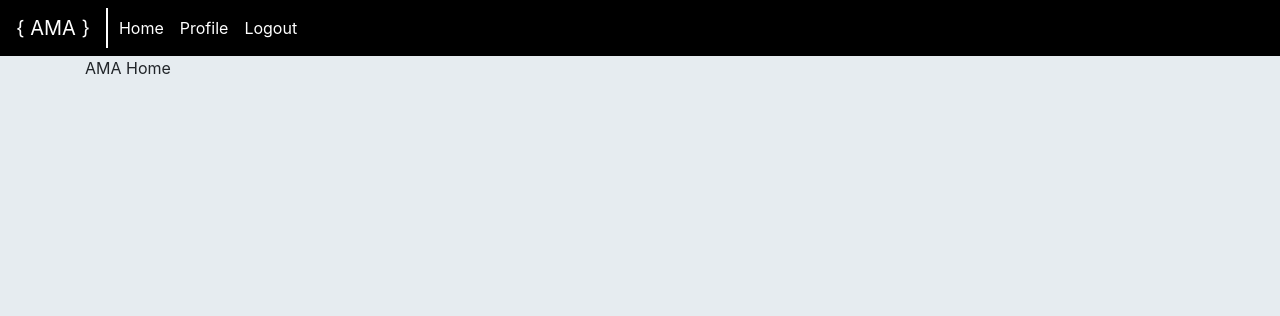
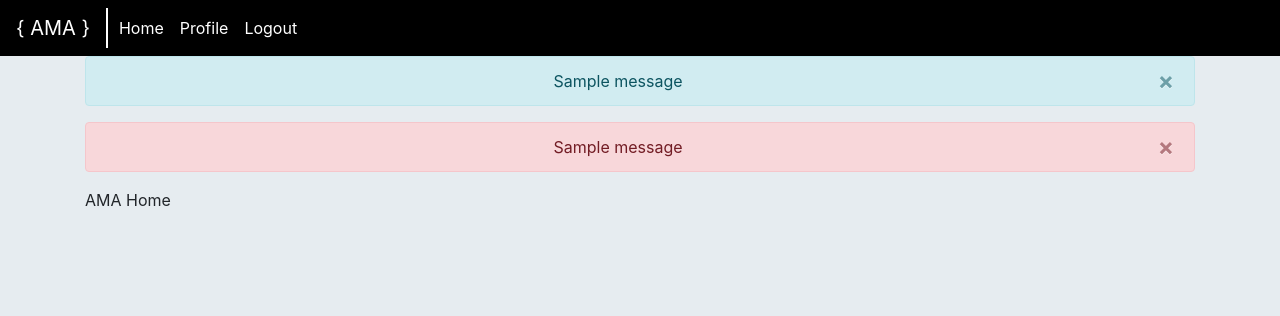
Before and after one commit to En14c/AMA, a Flask app: page / in a window 1280 px wide. Shown: the top 316 px of the page. Run offline with Flask 2, Linux system fonts and the light colour scheme; a user stored in the database is signed in; tables that the repository leaves empty hold one stand-in row (values such as "Sample post"); one stand-in notice (Sample message) is shown; parts of the project's set-up code (start-up, migrations or seed data) failed here and were passed over; some libraries are stand-ins or nearby versions.

Commit message:
add rendering of the flashed messages to the templates

```diff
--- a/app/templates/auth/signin.html
+++ b/app/templates/auth/signin.html
@@ -1,4 +1,5 @@
 {% extends 'base.html' %}
+{% import 'macros/get_flashed_messages.html' as flashed_messages %}
 
 {% block title %}
 &#123; AMA &#125; - Sign In
@@ -6,6 +7,9 @@
 
 {% block page_content %}
 <div class="container text-center">
+    {{ flashed_messages.get_flashed_info_messages(class='alert alert-info alert-dismissible fade show') }}
+    {{ flashed_messages.get_flashed_error_messages(class='alert alert-danger alert-dismissible fade show') }}
+
     <form class="form-signin" style="padding-top: 160px" method="POST" action="">
         <h1>&#123; AMA &#125;</h1>
         <h3 style="margin-bottom: 20px;">Please Sign In</h3>
--- a/app/templates/main/home.html
+++ b/app/templates/main/home.html
@@ -1,4 +1,5 @@
 {% extends 'base.html' %}
+{% import 'macros/get_flashed_messages.html' as flashed_messages %}
 
 {% block title %} &#123; AMA &#125; - Home {% endblock %}
 
@@ -9,6 +10,12 @@
 
 {% block page_content %}
     {{ super() }}
+
+    <div class="container text-center">
+        {{ flashed_messages.get_flashed_info_messages(class='alert alert-info alert-dismissible fade show') }}
+        {{ flashed_messages.get_flashed_error_messages(class='alert alert-danger alert-dismissible fade show') }}
+    </div>
+
     <div class="container">
         AMA Home
     </div>
```
